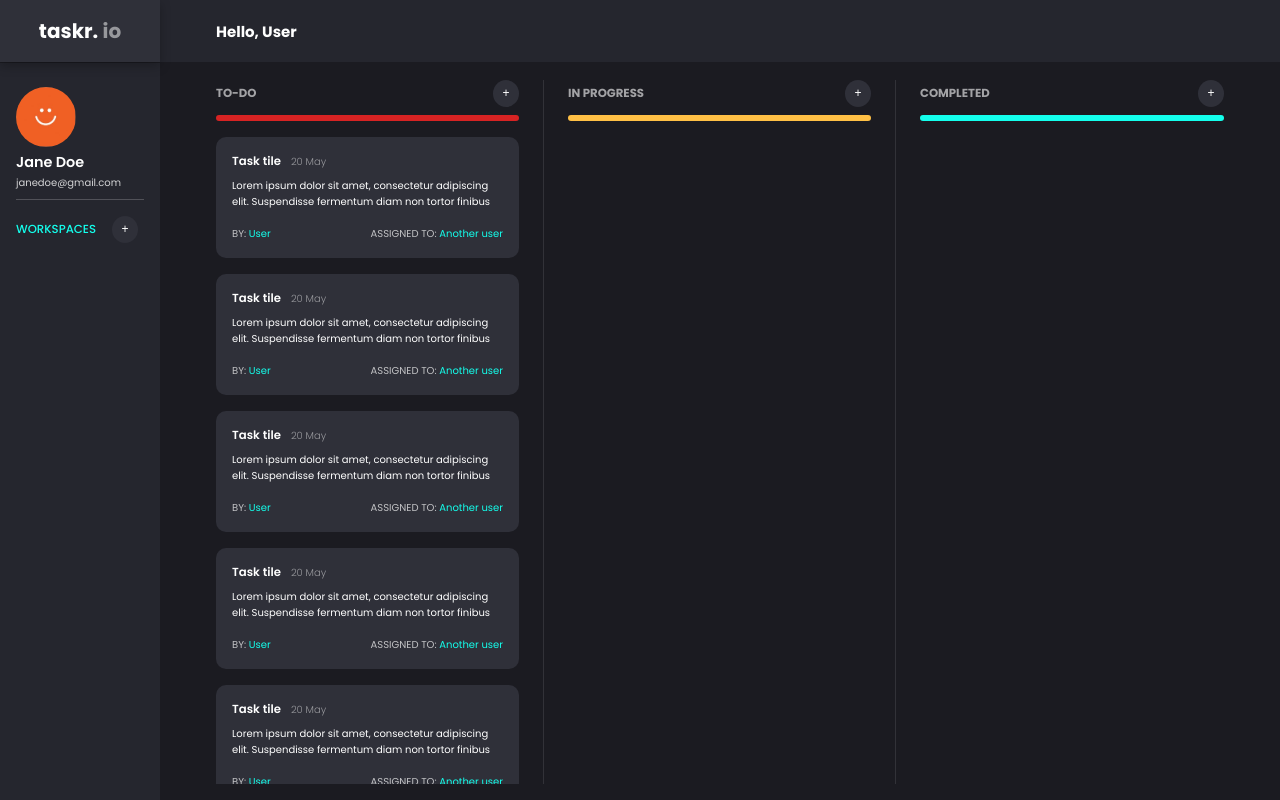
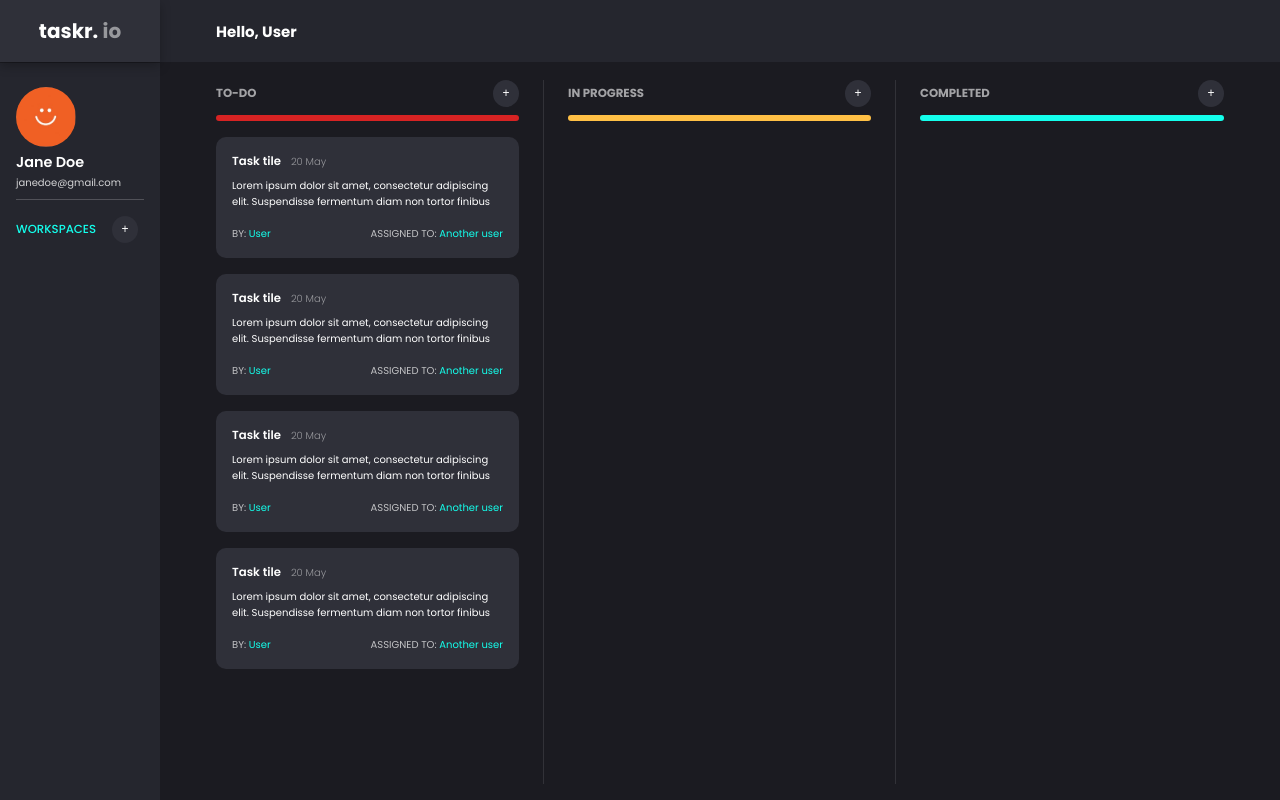
Before and after one commit to Team-Cepheus/taskr.io, a React (Create React App) app in the folder frontend/: page /board in a window 1280 px wide. Built offline with nearby package versions, Linux system fonts and the light colour scheme.

Commit message:
Init Dragging cards functionality

```diff
--- a/frontend/package.json
+++ b/frontend/package.json
@@ -4,6 +4,7 @@
   "private": true,
   "dependencies": {
     "react": "^16.13.1",
+    "react-beautiful-dnd": "^13.0.0",
     "react-dom": "^16.13.1",
     "react-modal": "^3.11.2",
     "react-router-dom": "^5.2.0",
--- a/frontend/src/components/BoardPage/BoardPage.jsx
+++ b/frontend/src/components/BoardPage/BoardPage.jsx
@@ -6,25 +6,31 @@ import '../../styles/BoardPage.css'
 import InProgressColumn from './InProgressColumn';
 import CompletedColumn from './CompletedColumn';
 import TaskCard from './TaskCard';
+import { DragDropContext } from 'react-beautiful-dnd';
 
 const BoardPage = () => {
+
+    const onDragEnd = (result) => {
+        //TODO: implement dragging logic
+        const { dest, source, draggableId } = result;
+        if(!dest) {
+            return
+        }
+
+    }
+
     return (
-    <div>
-        <Topbar/>
-        <Sidebar />
-        <div className="board">
-        <TodoColumn>
-            <TaskCard/>
-            <TaskCard/>
-            <TaskCard/>
-            <TaskCard/>
-            <TaskCard/>
-
-        </TodoColumn>
-        <InProgressColumn/>
-        <CompletedColumn />
+        <div>
+            <Topbar />
+            <Sidebar />
+            <DragDropContext onDragEnd={onDragEnd}>
+                <div className="board">
+                    <TodoColumn/>
+                    <InProgressColumn />
+                    <CompletedColumn />
+                </div>
+            </DragDropContext>
         </div>
-    </div>
     );
 }
 
--- a/frontend/src/components/BoardPage/TaskCard.jsx
+++ b/frontend/src/components/BoardPage/TaskCard.jsx
@@ -1,9 +1,16 @@
 import React from 'react';
 import '../../styles/TaskCard.css'
+import { Draggable } from 'react-beautiful-dnd';
 
-const TaskCard = () => {
+const TaskCard = ({ id }) => {
     return (
-        <div className="task-card">
+        <Draggable draggableId={String(id)} index={id}>
+            {(provided) => (
+                <div className="task-card"
+                    ref={provided.innerRef}
+                    {...provided.draggableProps}
+                    {...provided.dragHandleProps}
+                >
                     <div>
                         <h3 className="task-title">Task tile</h3>
                         <span className="timestamp">20 May</span>
@@ -14,7 +21,8 @@ const TaskCard = () => {
                         <p>ASSIGNED TO: <span>Another user</span></p>
                     </div>
                 </div>
-
+            )}
+        </Draggable>
     );
 }
 
--- a/frontend/src/components/BoardPage/TodoColumn.jsx
+++ b/frontend/src/components/BoardPage/TodoColumn.jsx
@@ -1,20 +1,34 @@
 import React from 'react';
 import AddTaskForm from '../AddTaskForm';
+import { Droppable } from 'react-beautiful-dnd';
+import TaskCard from './TaskCard'
 
+const TodoColumn = () => {
+    return (
 
-const TodoColumn = (props) => {
-    return (
         <div className="todocol">
             <div className="add-task">
                 <h3>TO-DO</h3>
-                <AddTaskForm/>
+                <AddTaskForm />
             </div>
             <div className="rule todo"></div>
-            <div className="tasks">
-                {props.children}
-            </div>
+            <Droppable droppableId="todo">
+                {(provided) => (
+                        <div
+                            className="tasks"
+                            {...provided.droppableProps}
+                            ref={provided.innerRef}
+                        >
+                            <TaskCard id={1} />
+                            <TaskCard id={2} />
+                            <TaskCard id={3} />
+                            <TaskCard id={4} />
+                            {provided.placeholder}
+                        </div>
+                )}
+            </Droppable>
+        </div>
 
-        </div>
     );
 }
 
```
Also changed, not shown: 1 other file (tests, documents, lock files or other folders). Lines whose indentation alone changed are shown as unchanged.
